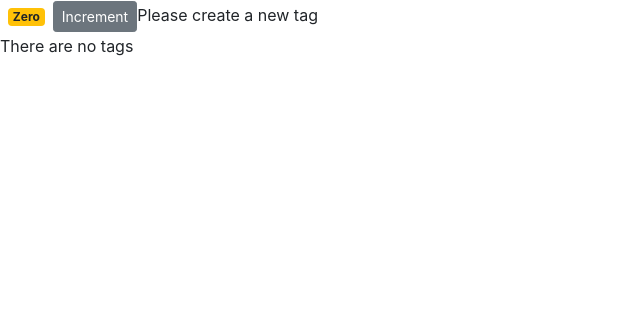
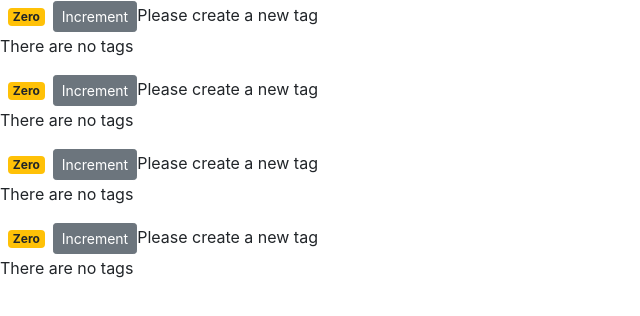
Before and after one commit to Silviardp/counter-app, a React (Create React App) app: page / in a window 1280 px wide. Shown: the top 316 px of the page, without its empty margins (0-640 px from the left). Built offline with nearby package versions, Linux system fonts and the light colour scheme.

Commit message:
add counters component

```diff
--- a/src/components/counter.jsx
+++ b/src/components/counter.jsx
@@ -35,7 +35,7 @@
       <div>
         <span className={this.getBadgeClasses()}>{this.FormatCount()}</span>
         <button
-          onClick={() => this.handleIncrement(product)}
+          onClick={() => this.handleIncrement()}
           className="btn btn-secondary btn-sm"
         >
           Increment
--- /dev/null
+++ b/src/components/counters.jsx
@@ -0,0 +1,25 @@
+import React, { Component } from "react";
+import Counter from "./counter";
+
+class counters extends Component {
+  state = {
+    counters: [
+      { id: 1, value: 0 },
+      { id: 2, value: 0 },
+      { id: 3, value: 0 },
+      { id: 4, value: 0 },
+    ],
+  };
+
+  render() {
+    return (
+      <div>
+        {this.state.counters.map((counter) => (
+          <Counter key={counter.id} />
+        ))}
+      </div>
+    );
+  }
+}
+
+export default counters;
--- a/src/index.js
+++ b/src/index.js
@@ -4,11 +4,11 @@
 import App from "./App";
 import * as serviceWorker from "./serviceWorker";
 import "bootstrap/dist/css/bootstrap.css";
-import Counter from "./components/counter";
+import Counters from "./components/counters";
 
 ReactDOM.render(
   <React.StrictMode>
-    <Counter />
+    <Counters />
   </React.StrictMode>,
   document.getElementById("root")
 );
```
